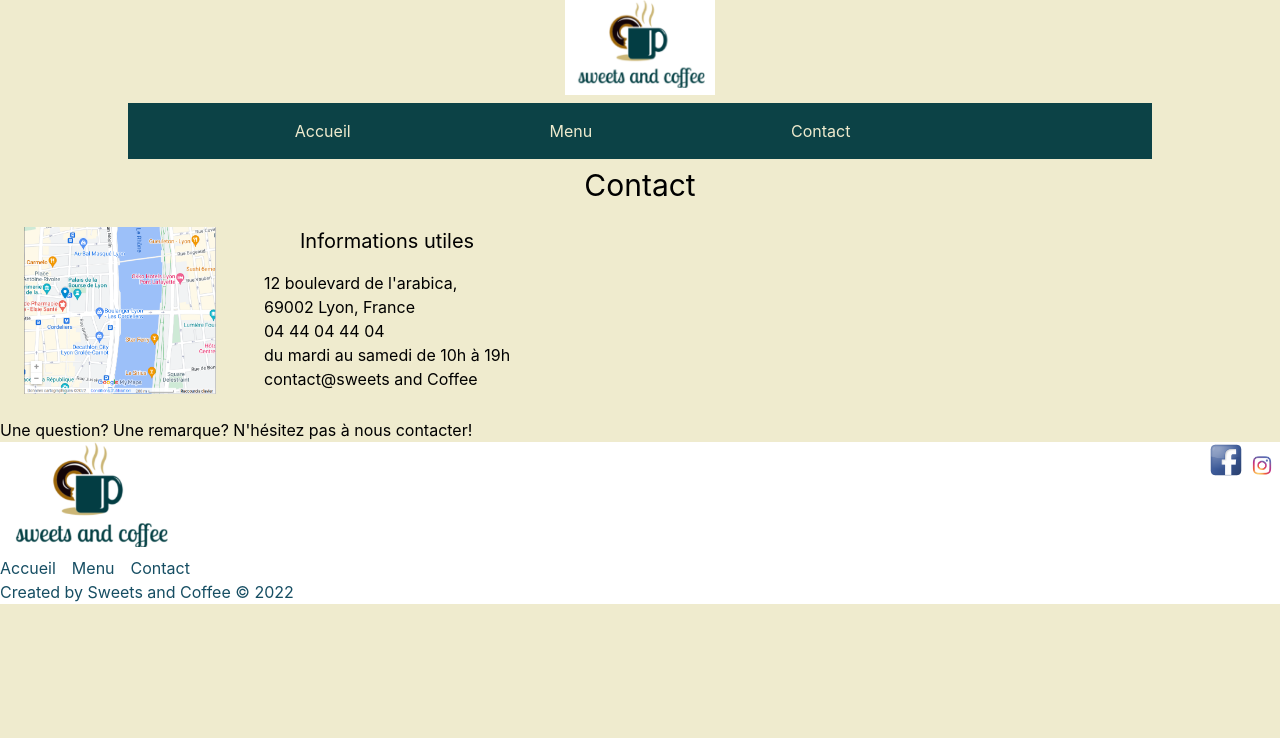
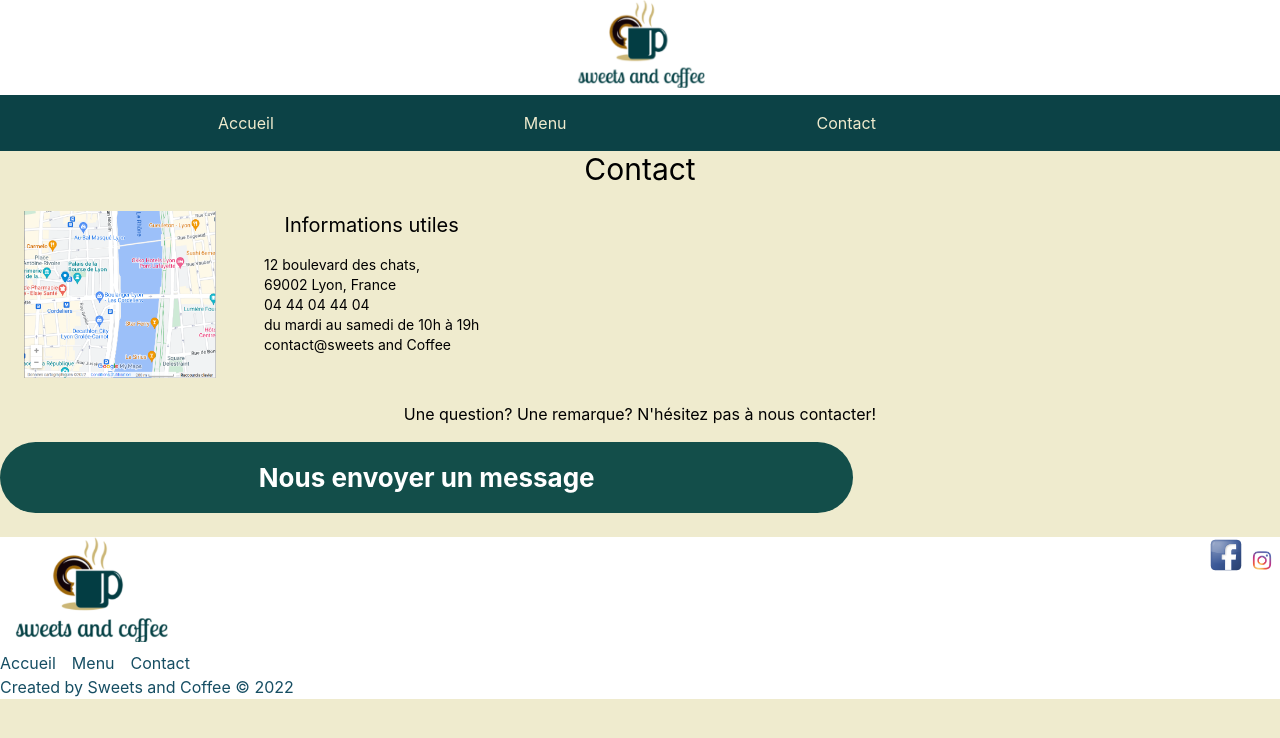
Before and after one commit to Fabienne-Guerin/checkpoint-4, a React (Vite) app in the folder frontend/: page /Contact in a window 1280 px wide. Shown: the top 738 px of the page. Built offline with nearby package versions, Linux system fonts and the light colour scheme.

Commit message:
update on frontend structure

```diff
--- a/frontend/src/App.css
+++ b/frontend/src/App.css
@@ -59,7 +59,6 @@ code {
 button {
   font-size: calc(10px + 2vmin);
 }
-
 .logo-footer {
   width: 30px;
   height: 30px;
@@ -73,6 +72,7 @@ button {
   justify-content: center;
   align-items: center;
   min-height: 6px;
+  background-color: white;
 }
 .logo {
   width: 150px;
@@ -84,12 +84,12 @@ button {
 }
 
 .menuWrapper ul {
-  width: 80vw;
+  width: 100vw;
   justify-content: space-evenly;
   align-items: center;
   display: flex;
   background-color: #0c4246;
-  margin: 0.5rem 0rem;
+  margin: 0rem;
   color: #1c0f13;
 }
 .menuWrapper li {
--- a/frontend/src/pages/Contact.jsx
+++ b/frontend/src/pages/Contact.jsx
@@ -1,4 +1,5 @@
 import React from "react";
+import { Link } from "react-router-dom";
 import map from "@assets/map.png";
 
 export default function Contact() {
@@ -9,24 +10,22 @@ export default function Contact() {
         <img className="w-48 h-auto m-6" src={map} alt="map" />
         <div className="m-6 ">
           <h3 className="text-xl text-center pb-4">Informations utiles</h3>
-          <div>
-            <p>12 boulevard de l'arabica, </p>
+          <div className="text-sm">
+            <p>12 boulevard des chats, </p>
             <p>69002 Lyon, France</p>
-          </div>
-          <div>
             <p>04 44 04 44 04</p>
             <p>du mardi au samedi de 10h à 19h</p>
-          </div>
-          <div>
             <p>contact@sweets and Coffee</p>
           </div>
         </div>
       </div>
-      <div className="flex flex-row">
-        <h3>Une question? Une remarque? N'hésitez pas à nous contacter!</h3>
-        {/* <button className="p-2 bg-teal-900 min-w-1/3 lg:w-1/3 rounded-lg font-semibold mt-4 hover:bg-teal-500 text-white">
-          nous contacter
-        </button> */}
+      <div className="flex flex-col">
+        <h3 className="text-center ">Une question? Une remarque? N'hésitez pas à nous contacter!</h3>
+        <Link to="/Form">
+          <div className="bg-teal-900 text-white text-center font-bold py-4 px-4 mb-6 rounded-full hover:bg-teal-500 mt-4 w-2/3">
+            <button>Nous envoyer un message</button>
+          </div>
+        </Link>
       </div>
     </div>
   );
--- /dev/null
+++ b/frontend/src/pages/Form.jsx
@@ -0,0 +1,9 @@
+import contactForm from "../components/contactForm";
+
+export default function Form() {
+  return (
+    <div>
+      <contactForm />
+    </div>
+  );
+}
--- a/package.json
+++ b/package.json
@@ -23,6 +23,7 @@
     "tailwindcss": "^3.1.6"
   },
   "dependencies": {
+    "react-hook-form": "^7.33.1",
     "react-router-hash-link": "^2.4.3"
   }
 }
```
Also changed, not shown: 2 other files (tests, documents, lock files or other folders).
